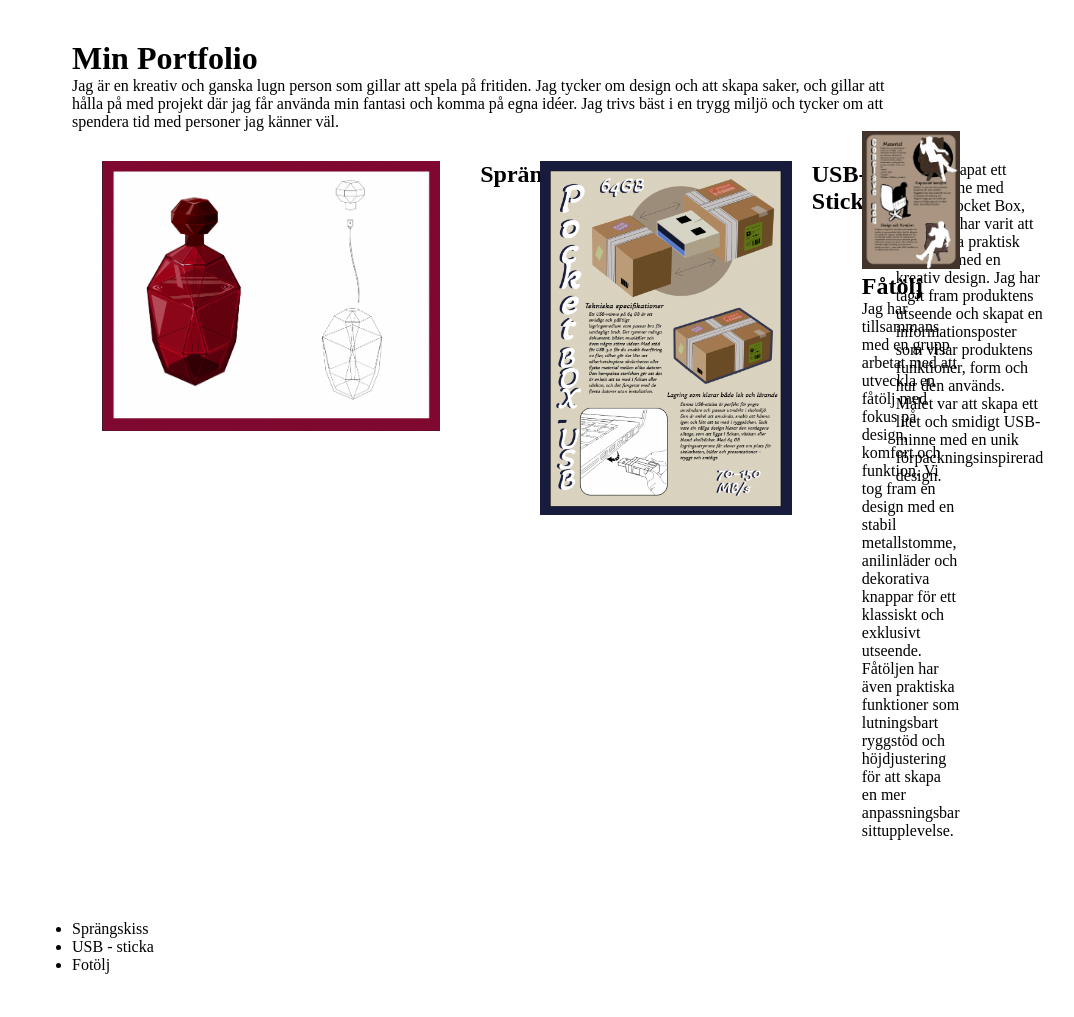
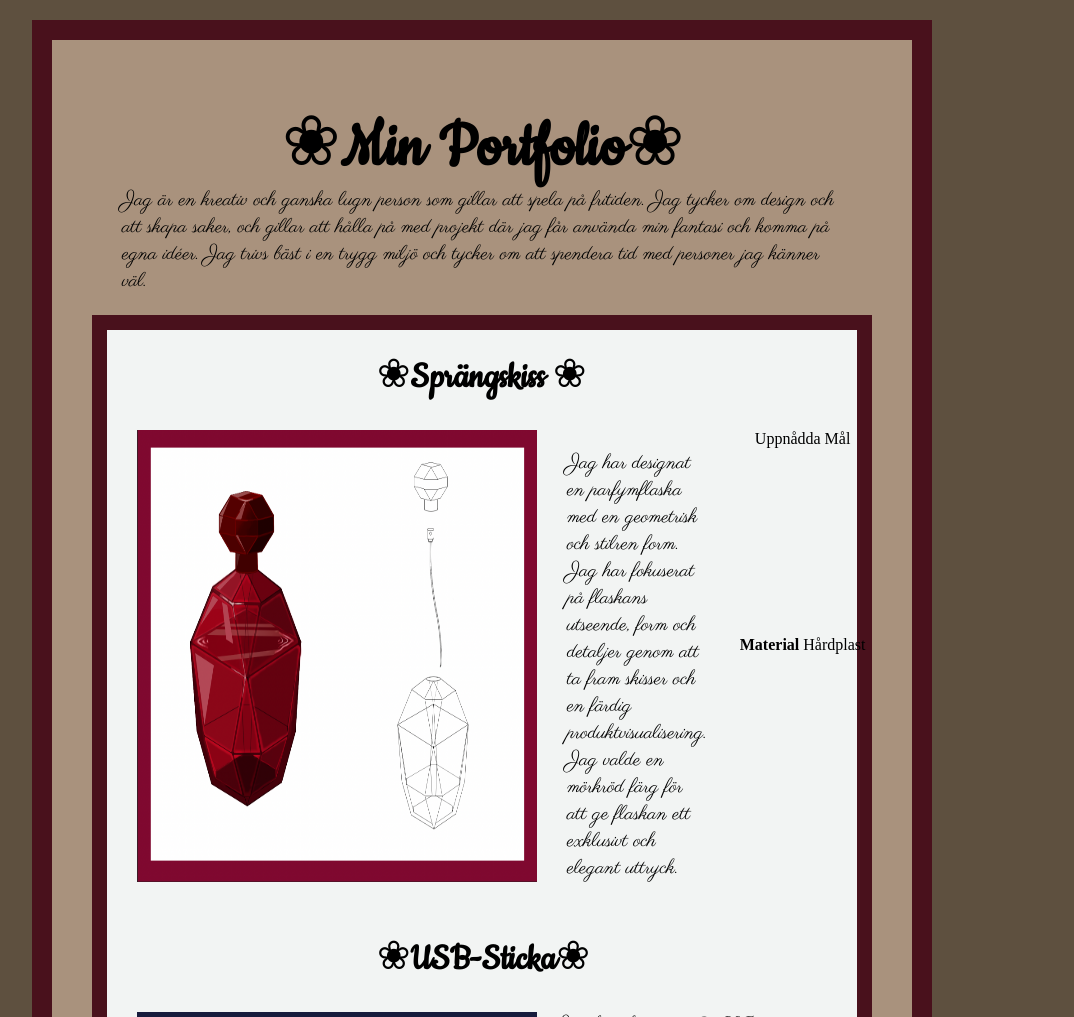
Before and after one commit to WEUWEB01-TE24A-ORG/lektioner-te24a-brottling-wilma, a plain HTML site: page kapitel-3/portfolio/index.html in a window 1280 px wide. Shown: the top 1017 px of the page, without its empty margins (158-1232 px from the left). Drawn offline with Linux system fonts and the light colour scheme.

Commit message:
lagt in font, och html symbols, började på en tabell med det belv inte som jag ville

```diff
--- a/kapitel-3/portfolio/index.html
+++ b/kapitel-3/portfolio/index.html
@@ -8,22 +8,37 @@
 </head>
 <body>
     <div class="kontainer">
-        <h1>Min Portfolio</h1>
+        <h1>&#10048;Min Portfolio&#10048;</h1>
         <p class="ommig">Jag är en kreativ och ganska lugn person som gillar att spela på fritiden. Jag tycker om design och att skapa saker, och gillar att hålla på med projekt där jag får använda min fantasi och komma på egna idéer. Jag trivs bäst i en trygg miljö och tycker om att spendera tid med personer jag känner väl.</p>
         <div class="kolumner">
+            <h2>&#10048;Sprängskiss &#10048;</h2>
         <div class="perfym">
             <img src="./bilder/perfym.png" alt="">
-            <h2>Sprängskiss</h2>
-            <p>Jag har designat en parfymflaska med en geometrisk och stilren form. Jag har fokuserat på flaskans utseende, form och detaljer genom att ta fram skisser och en färdig produktvisualisering. Jag valde en mörkröd färg för att ge flaskan ett exklusivt och elegant uttryck.</p>
+
+            <p >Jag har designat en parfymflaska med en geometrisk och stilren form. Jag har fokuserat på flaskans utseende, form och detaljer genom att ta fram skisser och en färdig produktvisualisering. Jag valde en mörkröd färg för att ge flaskan ett exklusivt och elegant uttryck.</p>
+
+            <table>
+                <caption>Uppnådda Mål</caption>
+                <tr>
+                    <th>Material</th>
+                    <td>Hårdplast</td>
+                </tr>
+                <tr>
+                    <th></th>
+                </tr>
+            </table>
+
         </div>
+        <h2>&#10048;USB-Sticka&#10048;</h2>
         <div class="USB">
             <img src="./bilder/USB.png" alt="">
-            <h2>USB-Sticka</h2>
+
             <p>Jag har skapat ett USB-minne med namnet Pocket Box, där fokus har varit att kombinera praktisk funktion med en kreativ design. Jag har tagit fram produktens utseende och skapat en informationsposter som visar produktens funktioner, form och hur den används. Målet var att skapa ett litet och smidigt USB-minne med en unik förpackningsinspirerad design.</p>
         </div>
+        <h2>&#10048;Fåtölj&#10048;</h2>
         <div class="fotalj">
             <img src="./bilder/fotolj.png" alt="">
-            <h2>Fåtölj</h2>
+
             <p>Jag har tillsammans med en grupp arbetat med att utveckla en fåtölj med fokus på design, komfort och funktion. Vi tog fram en design med en stabil metallstomme, anilinläder och dekorativa knappar för ett klassiskt och exklusivt utseende. Fåtöljen har även praktiska funktioner som lutningsbart ryggstöd och höjdjustering för att skapa en mer anpassningsbar sittupplevelse.</p>
         </div>
 
--- a/kapitel-3/portfolio/style.css
+++ b/kapitel-3/portfolio/style.css
@@ -1,76 +1,150 @@
+@import url('https://fonts.googleapis.com/css2?family=Cookie&family=Parisienne&display=swap');
 /* Enkel CSS-reset */
 html {
     box-sizing: border-box;
 }
-*, *:before, *:after {
+
+*,
+*:before,
+*:after {
     box-sizing: inherit;
 }
-body, h1, h2, h3, h4, h5, h6, p, ul {
+
+body,
+h1,
+h2,
+h3,
+h4,
+h5,
+h6,
+p,
+ul {
     margin: 0;
     padding: 0;
 }
+
 /* Färgpalett */
-:root{
---dark-wine: #6f1d1bff;
---camel: #bb9457ff;
---dark-coffee: #432818ff;
---chocolate-brown: #99582aff;
---light-apricot: #ffe6a7ff;}
+:root {
+    --black: #0a0908ff;
+    --night-bordeaux: #49111cff;
+    --white-smoke: #f2f4f3ff;
+    --dusty-taupe: #a9927dff;
+    --stone-brown: #5e503fff;
+}
 
 /* Sidan */
 
-body{}
-.kontainer{
-    background-color: #fff;
+body {
+    background-color: #5e503fff;
+}
+
+.kontainer {
+    background-color: #a9927dff;
     width: 900px;
     padding: 40px;
     margin-left: auto;
     margin-right: auto;
+    margin-top: 20px;
+    border: 20px solid #49111cff;
 }
+
 img {
-    max-width: 100%;
+    max-width: 110%;
     height: auto;
 }
 
 /* Titel */
-h1{}
-.ommig{}
+h1 {margin-left: 190px;
+
+    margin-top: 20px;
+    font-size: 70px;
+    font-family: "Cookie", cursive;}
+
+.ommig {
+    margin-left: 30px;
+    margin-right: 30px;
+    font-size: 20px;
+    font-family: "Parisienne", cursive;
+}
 
 /* Rutorna */
-.kolumner{
+.kolumner {
+    background-color: #f2f4f3ff;
+
+
+    gap: 40px;
+    margin-top: 20px;
+    margin-bottom: auto;
+    border: 15px solid #49111cff;
+}
+
+h2 {
+    margin-left: 270px;
+
+    margin-top: 20px;
+    font-size: 40px;
+    font-family: "Cookie", cursive;
+}
+
+.perfym {
     display: flex;
-    gap: 40px;
-    margin-bottom: auto;
-}
-.perfym{
-      display: flex;
-    gap: 40px;
+    gap: 30px;
     margin-bottom: auto;
     padding: 30px;
-    width: 400px;
 
 
-    img{
 
+    img {
+
+        width: 400px;
     }
-    h2{}
-    p{}
+
+    p {
+        margin-top: 20px;
+        font-family: "Parisienne", cursive;
+        font-size: 20px;
+    }
 
 }
-.USB{
+
+.USB {
     padding: 30px;
-    width: 400px;
+
     display: flex;
     gap: 20px;
     margin-bottom: auto;
 
-    img{}
+
+    img {
+        width: 400px;
+    }
+
+    h2 {}
+
+    p {
+        font-family: "Parisienne", cursive;
+        font-size: 20px;
+    }
+    table{
+
+    }
+}
+
+.fotalj {
+    padding: 30px;
+
+    display: flex;
+    gap: 20px;
+    margin-bottom: auto;
+
+    img{
+        width: 400px;
+    }
+
     h2{}
-    p{}
+
+    p{
+        font-family: "Parisienne", cursive;
+        font-size: 20px;
+    }
 }
-.fotalj{
-
-    img{}
-    h2{}
-    p{}
-}
```
